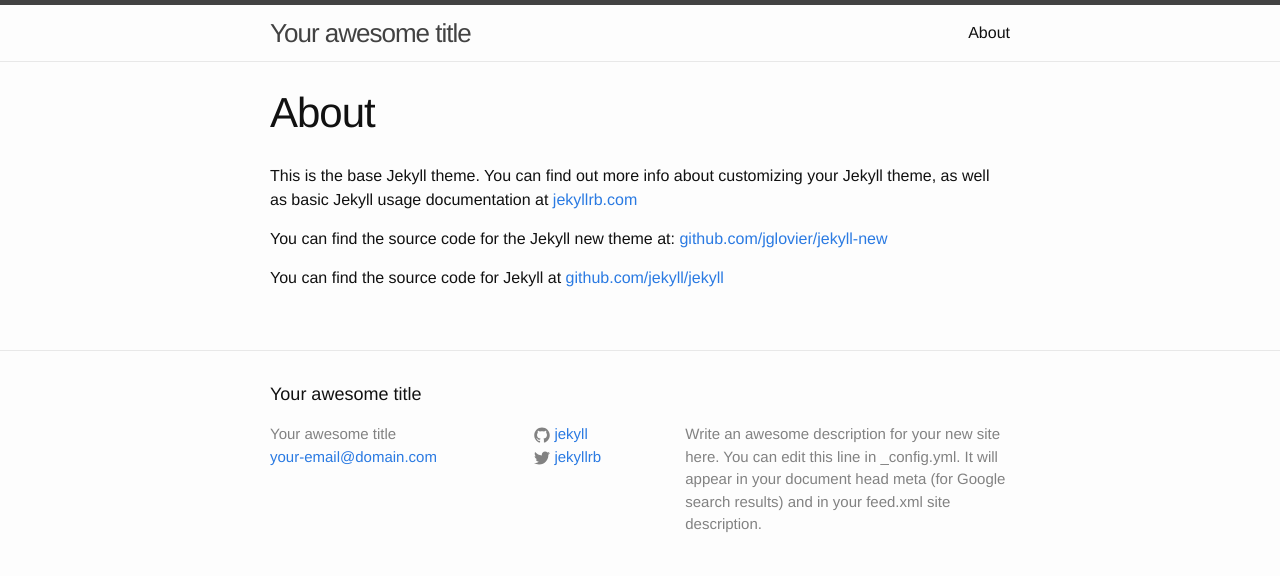
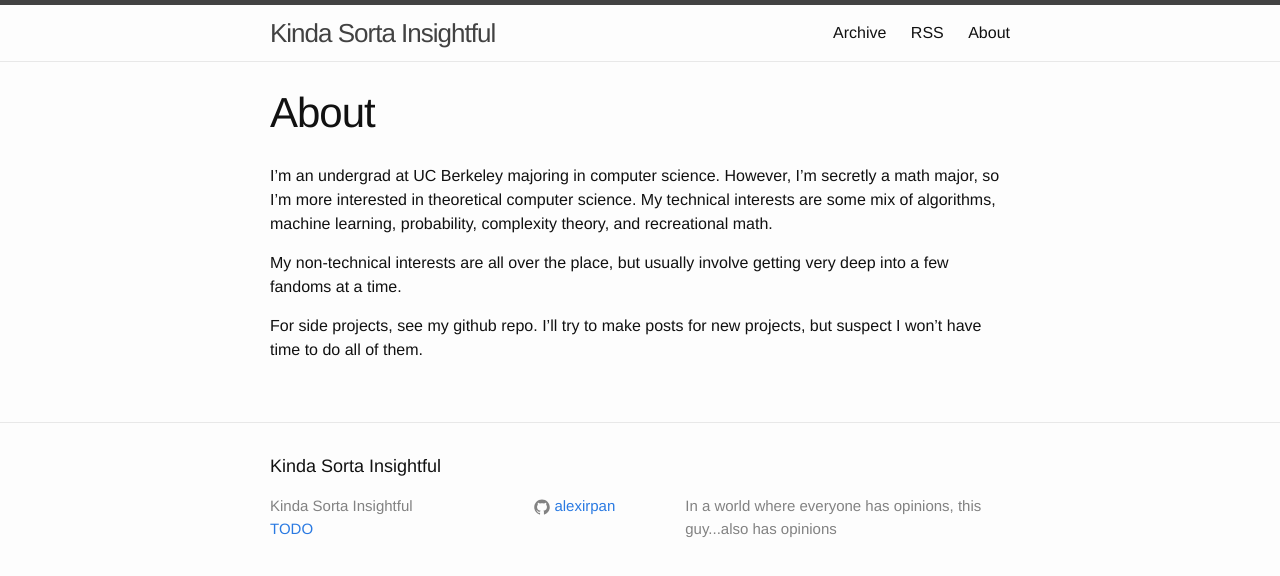
Before and after one commit to alexirpan/alexirpan.github.io, a Jekyll site: the page built from about.md, in a window 1280 px wide. Shown: the top 576 px of the page. Built offline with Jekyll 4.4.1, drawn with Linux system fonts in a browser that asks for light colours.

Commit message:
Add archive page and RSS feed to header. Changed title.

```diff
--- a/_config.yml
+++ b/_config.yml
@@ -1,14 +1,23 @@
 # Site settings
-title: Your awesome title
-email: your-email@domain.com
+title: Kinda Sorta Insightful
+email: TODO
 description: > # this means to ignore newlines until "baseurl:"
-  Write an awesome description for your new site here. You can edit this
-  line in _config.yml. It will appear in your document head meta (for
-  Google search results) and in your feed.xml site description.
+  In a world where everyone has opinions, this guy...also has opinions
 baseurl: "" # the subpath of your site, e.g. /blog/
-url: "http://yourdomain.com" # the base hostname & protocol for your site
-twitter_username: jekyllrb
-github_username:  jekyll
+url: "http://alexirpan.com" # the base hostname & protocol for your site
+github_username:  alexirpan
+
+# Get around Jekyll default ordering and requirement to have
+# a page for all header links. Hardcoded + repeated but not
+# worth doing it right at this time
+header_links:
+    - url: "/archive/"
+      title: "Archive"
+    - url: "/feed.xml"
+      title: "RSS"
+    - url: "/about/"
+      title: "About"
+
 
 # Build settings
 markdown: kramdown
--- a/_includes/footer.html
+++ b/_includes/footer.html
@@ -27,21 +27,6 @@
             </a>
           </li>
           {% endif %}
-
-          {% if site.twitter_username %}
-          <li>
-            <a href="https://twitter.com/{{ site.twitter_username }}">
-              <span class="icon  icon--twitter">
-                <svg viewBox="0 0 16 16">
-                  <path fill="#828282" d="M15.969,3.058c-0.586,0.26-1.217,0.436-1.878,0.515c0.675-0.405,1.194-1.045,1.438-1.809
-                  c-0.632,0.375-1.332,0.647-2.076,0.793c-0.596-0.636-1.446-1.033-2.387-1.033c-1.806,0-3.27,1.464-3.27,3.27 c0,0.256,0.029,0.506,0.085,0.745C5.163,5.404,2.753,4.102,1.14,2.124C0.859,2.607,0.698,3.168,0.698,3.767 c0,1.134,0.577,2.135,1.455,2.722C1.616,6.472,1.112,6.325,0.671,6.08c0,0.014,0,0.027,0,0.041c0,1.584,1.127,2.906,2.623,3.206 C3.02,9.402,2.731,9.442,2.433,9.442c-0.211,0-0.416-0.021-0.615-0.059c0.416,1.299,1.624,2.245,3.055,2.271 c-1.119,0.877-2.529,1.4-4.061,1.4c-0.264,0-0.524-0.015-0.78-0.046c1.447,0.928,3.166,1.469,5.013,1.469 c6.015,0,9.304-4.983,9.304-9.304c0-0.142-0.003-0.283-0.009-0.423C14.976,4.29,15.531,3.714,15.969,3.058z"/>
-                </svg>
-              </span>
-
-              <span class="username">{{ site.twitter_username }}</span>
-            </a>
-          </li>
-          {% endif %}
         </ul>
       </div>
 
--- a/_includes/header.html
+++ b/_includes/header.html
@@ -14,7 +14,7 @@
       </a>
 
       <div class="trigger">
-        {% for page in site.pages %}
+        {% for page in site.header_links %}
           {% if page.title %}
           <a class="page-link" href="{{ page.url | prepend: site.baseurl }}">{{ page.title }}</a>
           {% endif %}
--- a/about.md
+++ b/about.md
@@ -4,8 +4,13 @@
 permalink: /about/
 ---
 
-This is the base Jekyll theme. You can find out more info about customizing your Jekyll theme, as well as basic Jekyll usage documentation at [jekyllrb.com](http://jekyllrb.com/)
+I'm an undergrad at UC Berkeley majoring in computer science. However, I'm
+secretly a math major, so I'm more interested in theoretical computer
+science. My technical interests are some mix of algorithms, machine learning,
+probability, complexity theory, and recreational math.
 
-You can find the source code for the Jekyll new theme at: [github.com/jglovier/jekyll-new](https://github.com/jglovier/jekyll-new)
+My non-technical interests are all over the place, but usually involve
+getting very deep into a few fandoms at a time.
 
-You can find the source code for Jekyll at [github.com/jekyll/jekyll](https://github.com/jekyll/jekyll)
+For side projects, see my github repo. I'll try to make posts for new projects,
+but suspect I won't have time to do all of them.
```
Also changed, not shown: archive.html (added, +17 -0 lines).
